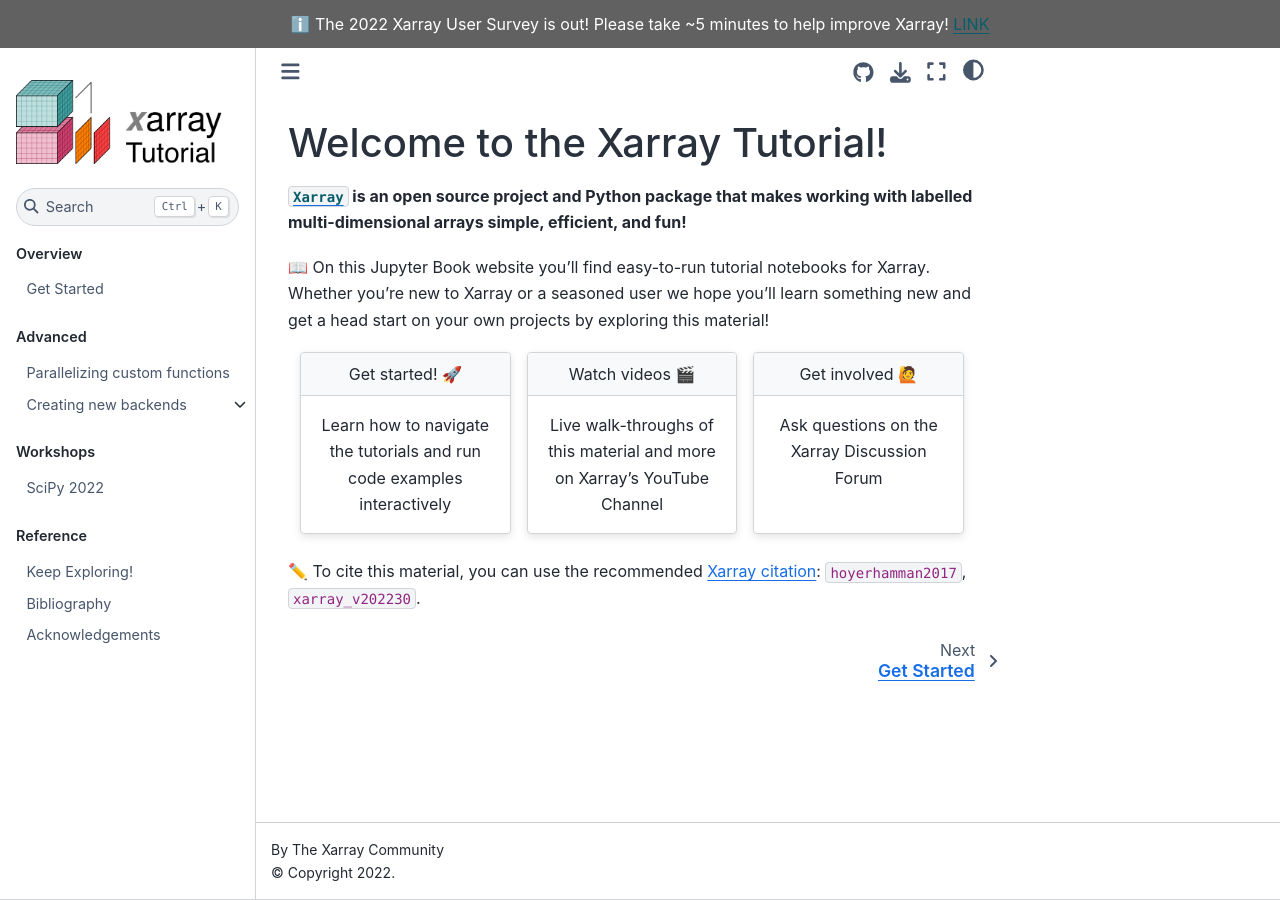
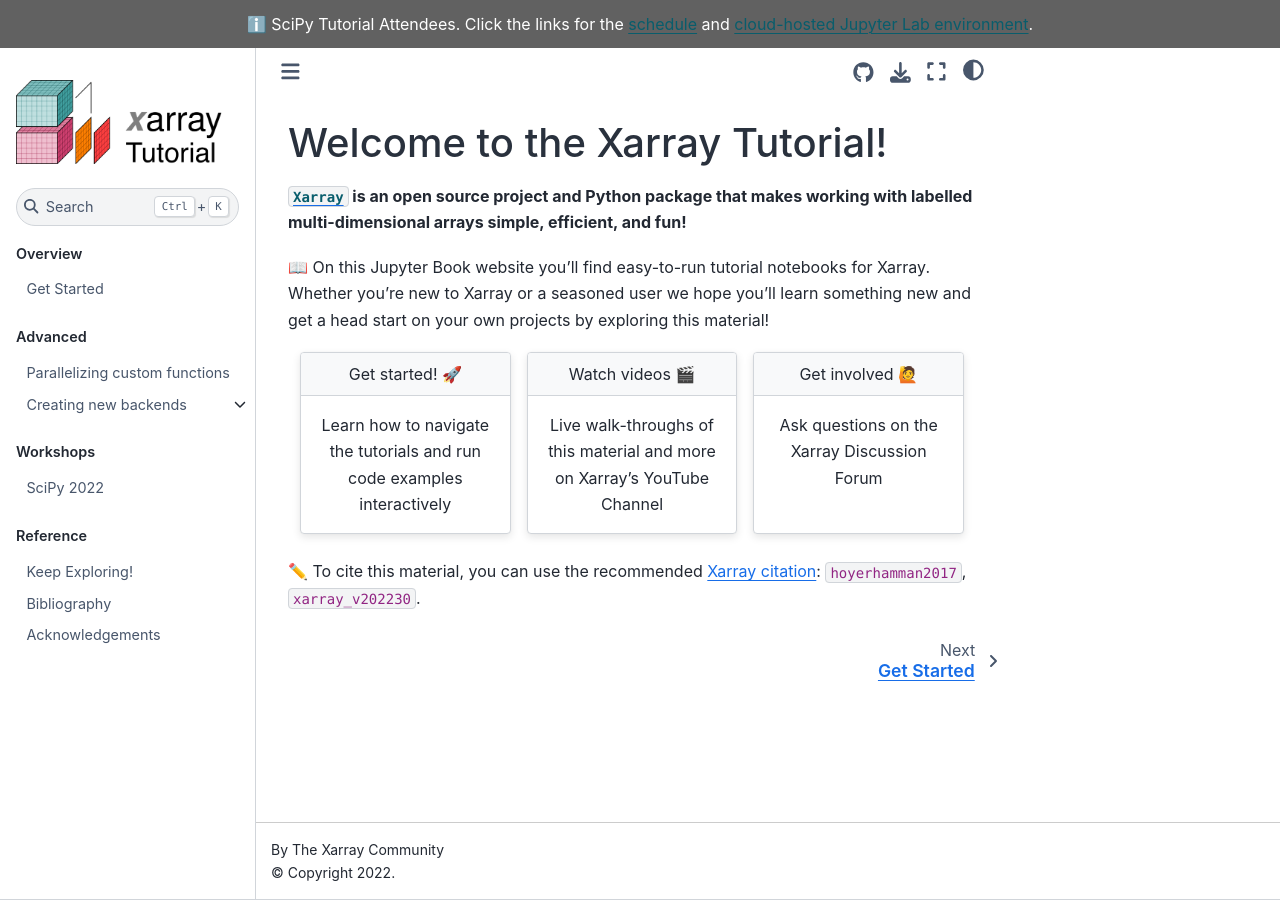
Before and after one commit to xarray-contrib/xarray-tutorial, a Jupyter Book: the page built from intro.md, in a window 1280 px wide. Built offline with Jupyter Book 1.0.4 settings and Sphinx 7.4.7 and the Sphinx Book theme 1.1.4, drawn with Linux system fonts in a browser that asks for light colours; pages that are not in the unit, such as notebooks, are missing from menus; cross-references to code outside the pages are shown as plain code.

Commit message:
Advertise SciPy links in banner (#129)

```diff
--- a/_config.yml
+++ b/_config.yml
@@ -8,7 +8,7 @@
 # See https://jupyterbook.org/customize/config.html#add-a-link-to-your-repository
 html:
   # NOTE: this announcement shows up on all pages
-  announcement: 'ℹ️ The 2022 Xarray User Survey is out! Please take ~5 minutes to help improve Xarray! <a href="https://docs.google.com/forms/d/e/1FAIpQLSfnMd8UsC1XP1lPuFczl148VfpmwnFu4a0Z94odt1L6U0R0Pw/viewform">LINK</a>'
+  announcement: 'ℹ️ SciPy Tutorial Attendees. Click the links for the <a href="https://tutorial.xarray.dev/workshops/scipy2022/README.html">schedule</a> and <a href="https://mybinder.org/v2/gh/xarray-contrib/xarray-tutorial/HEAD?labpath=workshops/scipy2022/index.ipynb">cloud-hosted Jupyter Lab environment</a>.'
   home_page_in_navbar: false
   use_edit_page_button: true
   use_issues_button: true
```
